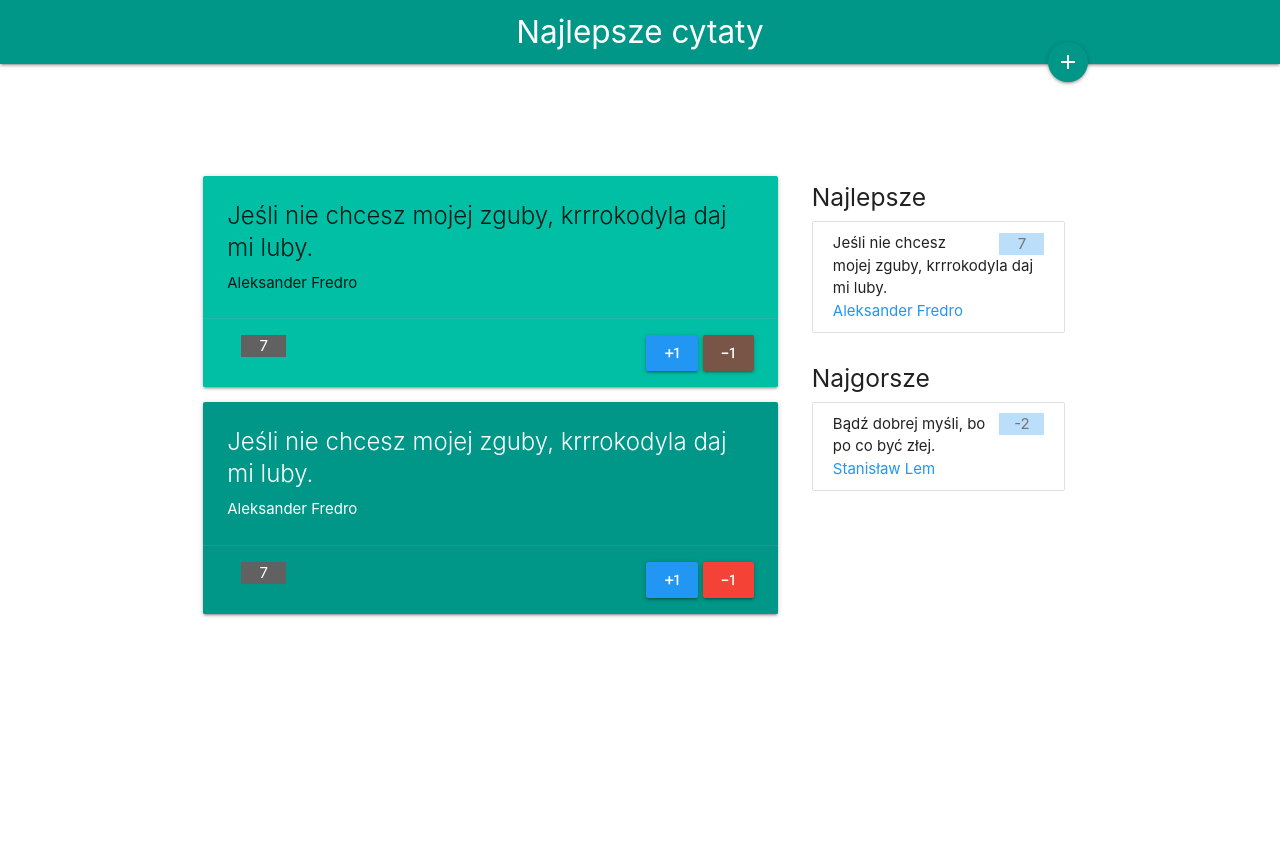
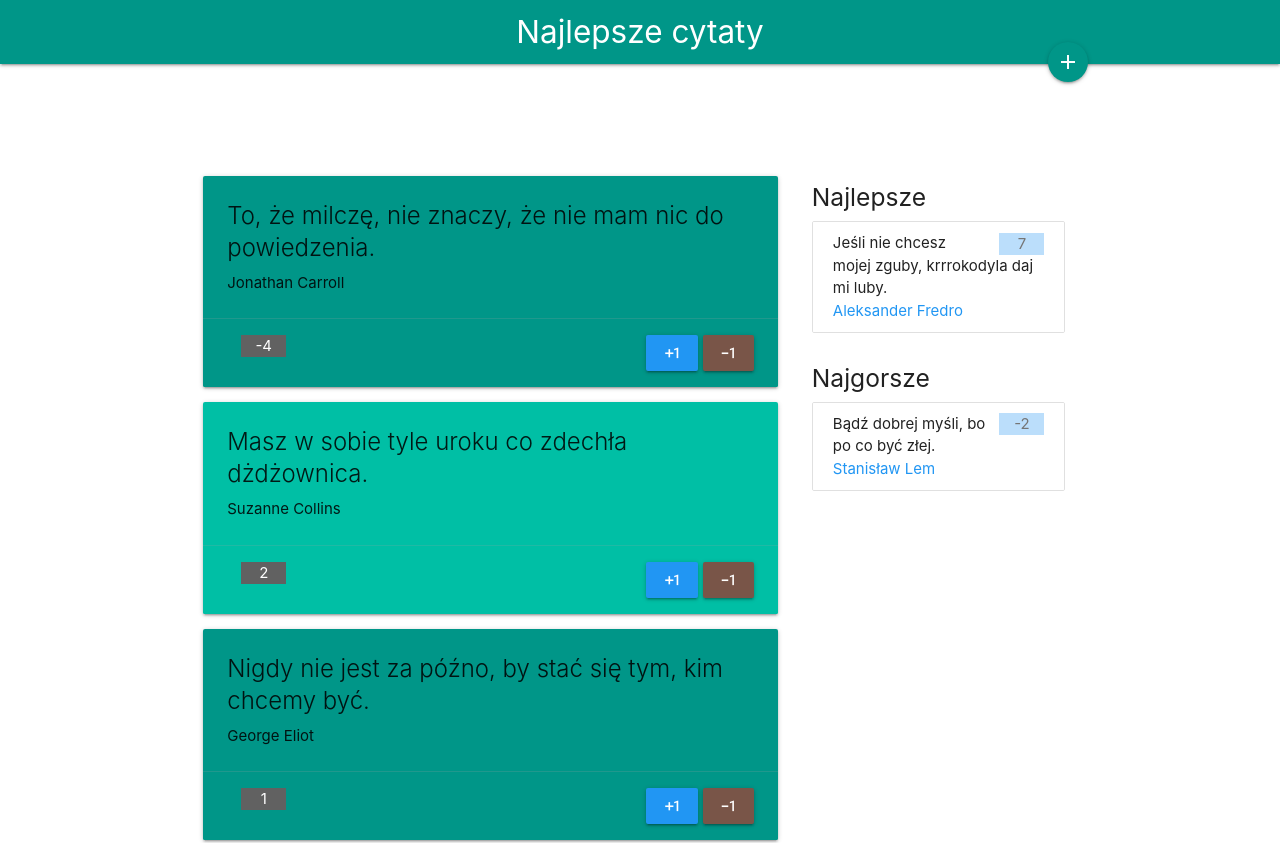
Before and after one commit to JacquesM27/best-quotes, an Angular app: page / in a window 1280 px wide. Shown: the top 843 px of the page. Before the commit the page ends 800 px from the top, so only its background shows below. Built offline with nearby package versions, Linux system fonts and the light colour scheme.

Commit message:
added list with quotes

```diff
--- a/src/app/app.component.html
+++ b/src/app/app.component.html
@@ -29,36 +29,23 @@
     <div class="col s8">
       <div class="row">
         <div class="col s12">
-          <div class="card teal accent-4 hoverable">
+          <div
+            class="card teal hoverable"
+            *ngFor="let quotation of quotes; let odd = odd"
+            [ngClass]="odd ? 'accent-4' : 'accent-5'"
+          >
             <div class="card-content while-text">
               <span class="card-title">
-                Jeśli nie chcesz mojej zguby, krrrokodyla daj mi luby.
+                {{ quotation.sentence }}
               </span>
-              Aleksander Fredro
+              {{ quotation.author }}
             </div>
             <div class="card-action right-align">
-              <span class="badge grey darken-2 left white-text">7</span>
+              <span class="badge grey darken-2 left white-text">{{ quotation.votes }}</span>
               <button class="btn blue mr-5">
                 <i class="material-icons">exposure_plus_1</i>
               </button>
               <button class="btn brown">
-                <i class="material-icons">exposure_neg_1</i>
-              </button>
-            </div>
-          </div>
-          <div class="card teal accent-5 hoverable">
-            <div class="card-content white-text">
-              <span class="card-title">
-                Jeśli nie chcesz mojej zguby, krrrokodyla daj mi luby.
-              </span>
-              Aleksander Fredro
-            </div>
-            <div class="card-action right-align">
-              <span class="badge grey darken-2 left white-text">7</span>
-              <button class="btn blue mr-5">
-                <i class="material-icons">exposure_plus_1</i>
-              </button>
-              <button class="btn red">
                 <i class="material-icons">exposure_neg_1</i>
               </button>
             </div>
--- a/src/app/app.component.ts
+++ b/src/app/app.component.ts
@@ -1,4 +1,6 @@
 import { Component } from '@angular/core';
+import { QUOTES } from './models/database';
+import { Quotation } from './models/quotation';
 
 @Component({
   selector: 'app-root',
@@ -8,6 +10,7 @@
 export class AppComponent {
   title = 'best-quotes';
   showForm = false;
+  quotes: Quotation[] = QUOTES;
 
 
   onSwitchForm(): void {
```
